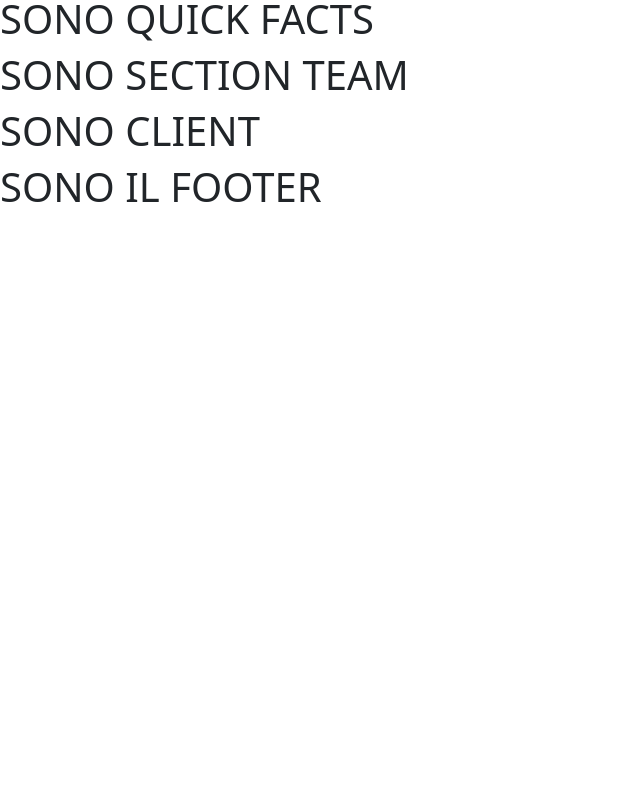
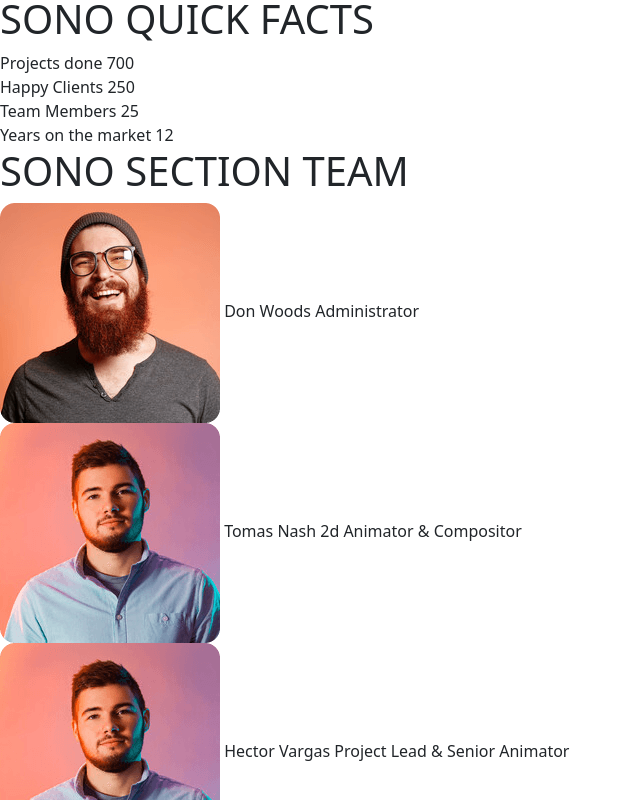
Before and after one commit to Chrissx77/proj-html-vuejs, a Vue app: page / in a window 1280 px wide. Shown: the part 520-1320 px from the top of the page, without its empty margins (0-640 px from the left). Before the commit the page ends 800 px from the top, so only its background shows below. Built offline with nearby package versions, Linux system fonts and the light colour scheme.

Commit message:
Added fatcs, love & team data

```diff
--- a/src/pages/Facts.vue
+++ b/src/pages/Facts.vue
@@ -1,13 +1,43 @@
 <script>
 export default {
   name: "Facts",
+  data(){
+    return{
+      cardFacts:[
+        {
+          label:'Projects done',
+          number:'700',
+        },
+
+        {
+          label:'Happy Clients',
+          number:'250',
+
+        },
+
+        {
+          label:'Team Members',
+          number:'25',
+
+        },
+
+        {
+          label:'Years on the market',
+          number:'12',
+        },
+      ]
+    }
+  }
 
 };
 </script>
 
 <template>
-
   <h1>SONO QUICK FACTS</h1>
+  <div v-for="(card, i) in cardFacts" >
+    {{ card.label }}
+    {{ card.number }}
+  </div>
 </template>
 
 <style lang="scss" scoped>
--- a/src/pages/LoveAnimation.vue
+++ b/src/pages/LoveAnimation.vue
@@ -31,7 +31,7 @@ export default {
 
 <template>
   <h1>SONO LOVE ANIMATION</h1>
-  <div v-for="card in cardLoveAnimation">
+  <div v-for="(card, i) in cardLoveAnimation">
     <img :src="card.image" alt="" />
     {{ card.title }}
     {{  card.paragraph }}
--- a/src/pages/SectionTeam.vue
+++ b/src/pages/SectionTeam.vue
@@ -1,13 +1,49 @@
 <script>
 export default {
   name: "SectionTeam",
+  data(){
+    return{
+      cardTeam:[
+        {
+          image:'src/assets/team1.png',
+          name:'Don Woods',
+          label:'Administrator',
+        },
+
+        {
+          image:'src/assets/team2.png',
+          name:'Tomas Nash',
+          label:'2d Animator & Compositor',
+        },
+
+        {
+          image:'src/assets/team2.png',
+          name:'Hector Vargas',
+          label:'Project Lead & Senior Animator',
+        },
+
+        {
+          image:'src/assets/team4.png',
+          name:'Robert Coleman',
+          label:'Owner & Creative Director',
+        },
+
+
+      ]
+    }
+  }
 
 };
 </script>
 
 <template>
+  <h1>SONO SECTION TEAM</h1>
+  <div v-for="(card, i) in cardTeam" >
+    <img :src= card.image alt="">
+    {{ card.name }}
+    {{ card.label }}
+  </div>
 
-  <h1>SONO SECTION TEAM</h1>
 </template>
 
 <style lang="scss" scoped>
```
